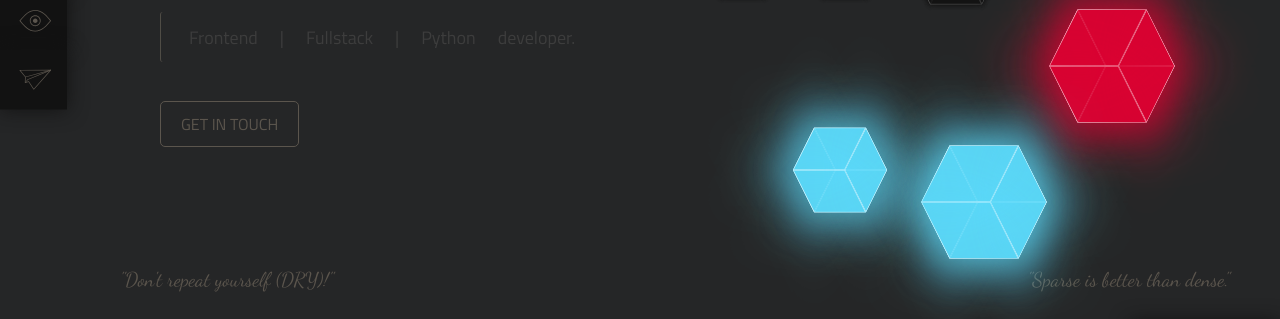
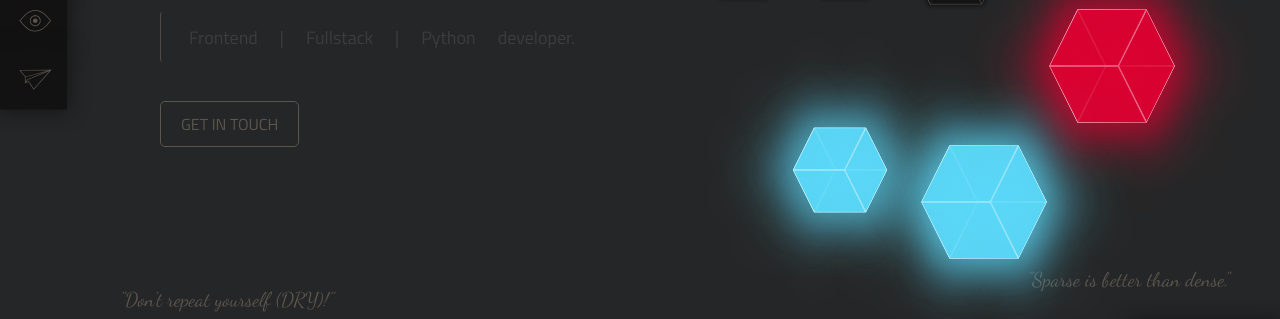
Before and after one commit to AsnelChristian/AsnelChristian.github.io, a website: page index.html in a window 1280 px wide. Shown: the part 438-757 px from the top of the page. Drawn offline with Linux system fonts and the light colour scheme; a web font is replaced by a local one.

Commit message:
Fix quote-2 position

```diff
--- a/css/style.css
+++ b/css/style.css
@@ -682,7 +682,7 @@ body {
     top: 5rem;
     left: 12rem; }
   .citation--2 {
-    bottom: 7rem;
+    bottom: 5rem;
     left: 12rem; }
   .citation--3 {
     top: 5rem;
```
